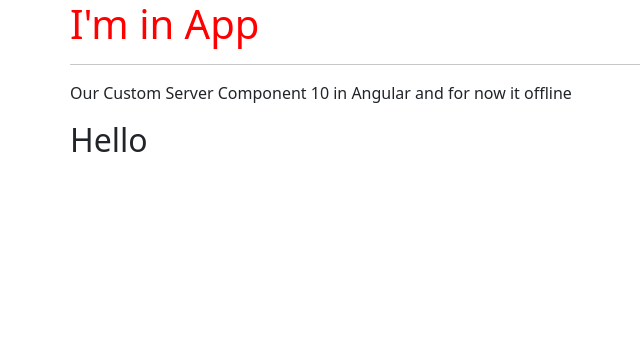
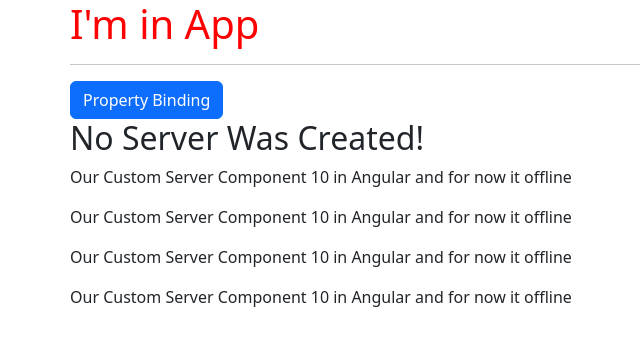
Before and after one commit to A3shaq/Basics-of-Angular, an Angular app: page / in a window 1280 px wide. Shown: the top 346 px of the page, without its empty margins (12-652 px from the left). Built offline with nearby package versions, Linux system fonts and the light colour scheme.

Commit message:
Learn event binding in angular

```diff
--- a/src/app/servers/servers.component.html
+++ b/src/app/servers/servers.component.html
@@ -1,5 +1,6 @@
-<h2>Parent Component</h2>
-
+<button class="btn btn-primary" [disabled] = "!allowNewServer" (click) = "onServerCreated()">Property Binding</button>
+<!-- <p [innerText]="allowNewServer"></p> -->
+<h2>{{serverCreationStatus}}</h2>
 <app-server></app-server>
 <app-server></app-server>
 <app-server></app-server>
--- a/src/app/servers/servers.component.ts
+++ b/src/app/servers/servers.component.ts
@@ -2,15 +2,25 @@
 
 @Component({
   selector: 'app-servers',
-  // templateUrl: './servers.component.html',
-  template: '<app-server> </app-server> <h2>Hello</h2>', // for multi line code use es6 template literals
+  templateUrl: './servers.component.html',
+  // template: '<app-server> </app-server> <h2>Hello</h2>', // for multi line code use es6 template literals
   styleUrls: ['./servers.component.css']
 })
 export class ServersComponent implements OnInit {
-
-  constructor() { }
+  allowNewServer = false;
+  serverCreationStatus = 'No Server Was Created!'
+  constructor() {
+    setTimeout(() => {
+      this.allowNewServer = true;
+    }, 2000)
+  }
 
   ngOnInit(): void {
   }
 
+
+  onServerCreated() {
+    this.serverCreationStatus = this.serverCreationStatus ==='Server Was Created!' ? 'No Server Was Created!': 'Server Was Created!'
+  }
+
 }
```
